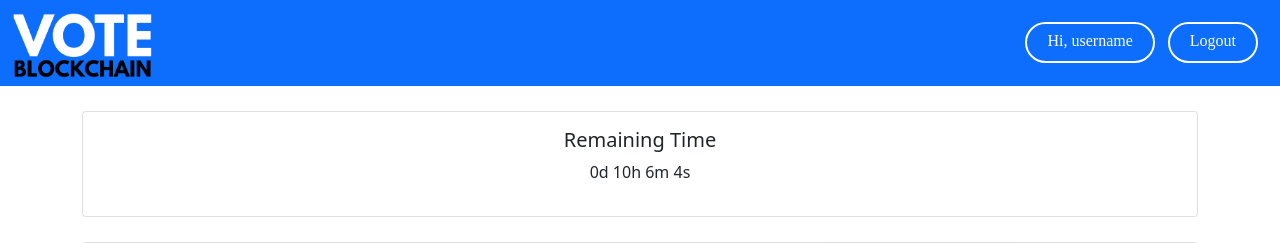
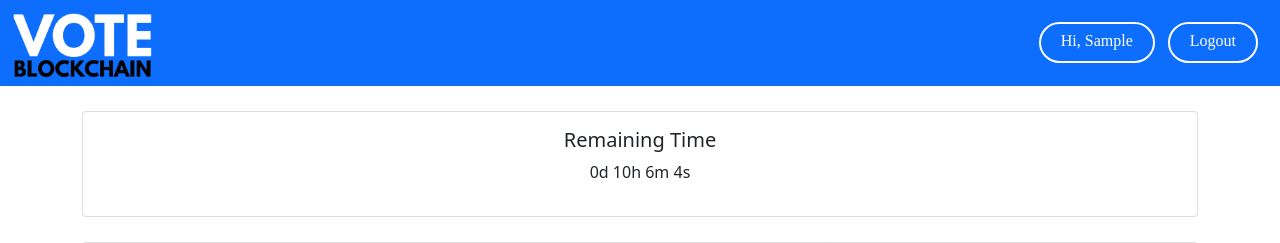
Before and after one commit to Abhishek-parate/blockchain-voting-website, a Django app: page /voting/vote in a window 1280 px wide. Shown: the top 243 px of the page. Run offline with Django 3.2, Linux system fonts and the light colour scheme; the visitor is signed in with stand-in values (Sample User, id 1); some libraries are stand-ins or nearby versions.

Commit message:
Update vote.html

```diff
--- a/templates/voting/vote.html
+++ b/templates/voting/vote.html
@@ -14,11 +14,12 @@
 <body>
     <nav class="navbar sticky-top navbar-light bg-primary ml-auto">
         <div class="container-fluid mx-auto">
-            <div class="zoom"><a href="ballad.html"><img src="{% static 'img/logo.png' %}" alt="Home" width="140px"></a></div>
+            <div class="zoom"><a href="ballad.html"><img src="{% static 'img/logo.png' %}" alt="Home" width="140px"></a>
+            </div>
             <div class="btn-group">
                 <a href="#" class="hbtn hb-fill-middle-bg hpill"
                     style="padding-top: 5px; margin-right: 10px; font-family: Leelawadee UI; font-weight: 500; margin-top: 5px;">Hi,
-                    username</a>
+                    {{ user.first_name }}</a>
                 <a href="#" class="hbtn hb-fill-middle-bg hpill"
                     style="padding-top: 5px; margin-right: 10px; font-family: Leelawadee UI; font-weight: 500; margin-top: 5px;">Logout</a>
             </div>
```
